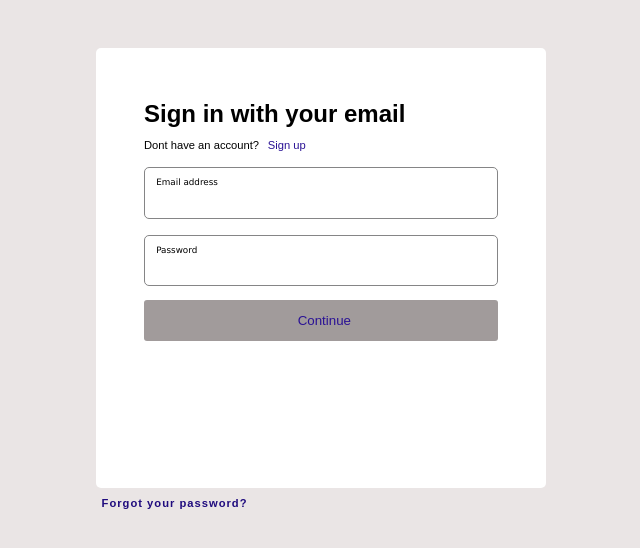
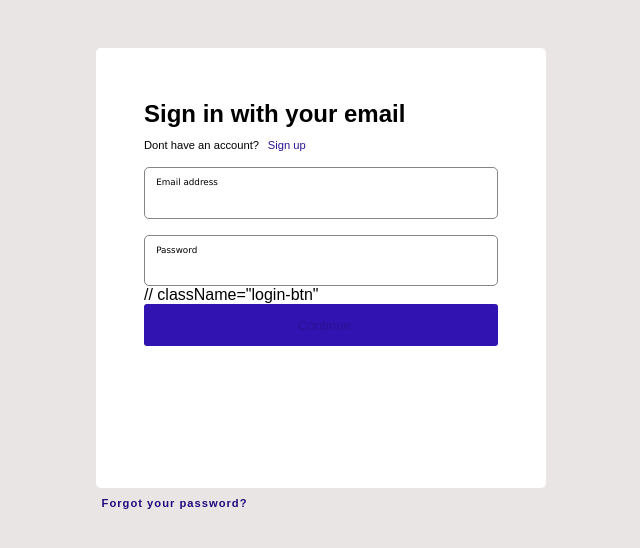
Before and after one commit to Samdek/React_Form_Authentication, a React (Create React App) app: page /login in a window 1280 px wide. Shown: the top 548 px of the page, without its empty margins (319-959 px from the left). Built offline with nearby package versions, Linux system fonts and the light colour scheme.

Commit message:
Update index.js

```diff
--- a/src/pages/auth/login/index.js
+++ b/src/pages/auth/login/index.js
@@ -17,8 +17,8 @@ export default function Login() {
                         <label htmlFor="password">Password</label>
                         <input id="password" type="password" />
                     </div>
-
-                    <button className="login-btn"><Link to="/profile">Continue</Link></button>
+//                        className="login-btn"
+                    <button><Link to="/profile">Continue</Link></button>
                 </form>
                 <a href="https://www.github.com/Samdek" className="forgot_password_link">Forgot your password?</a>
             </div>
```
